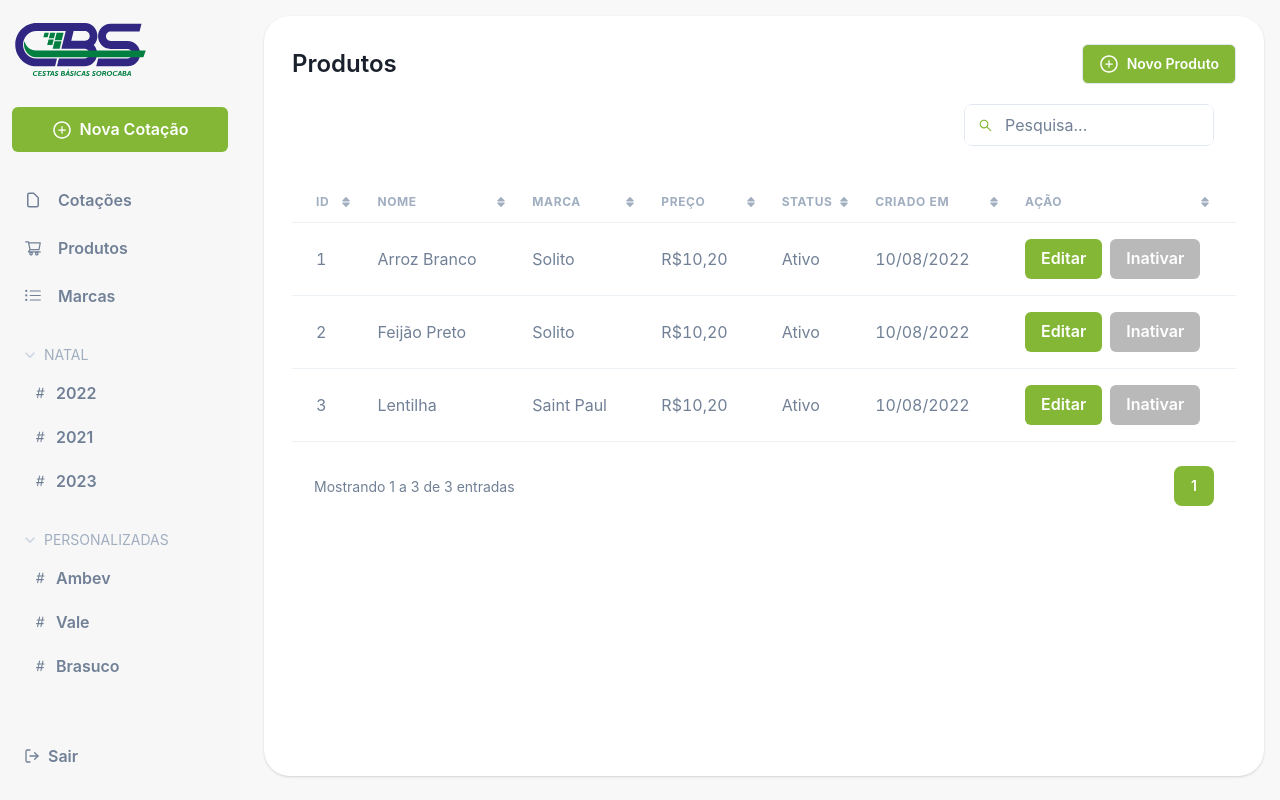
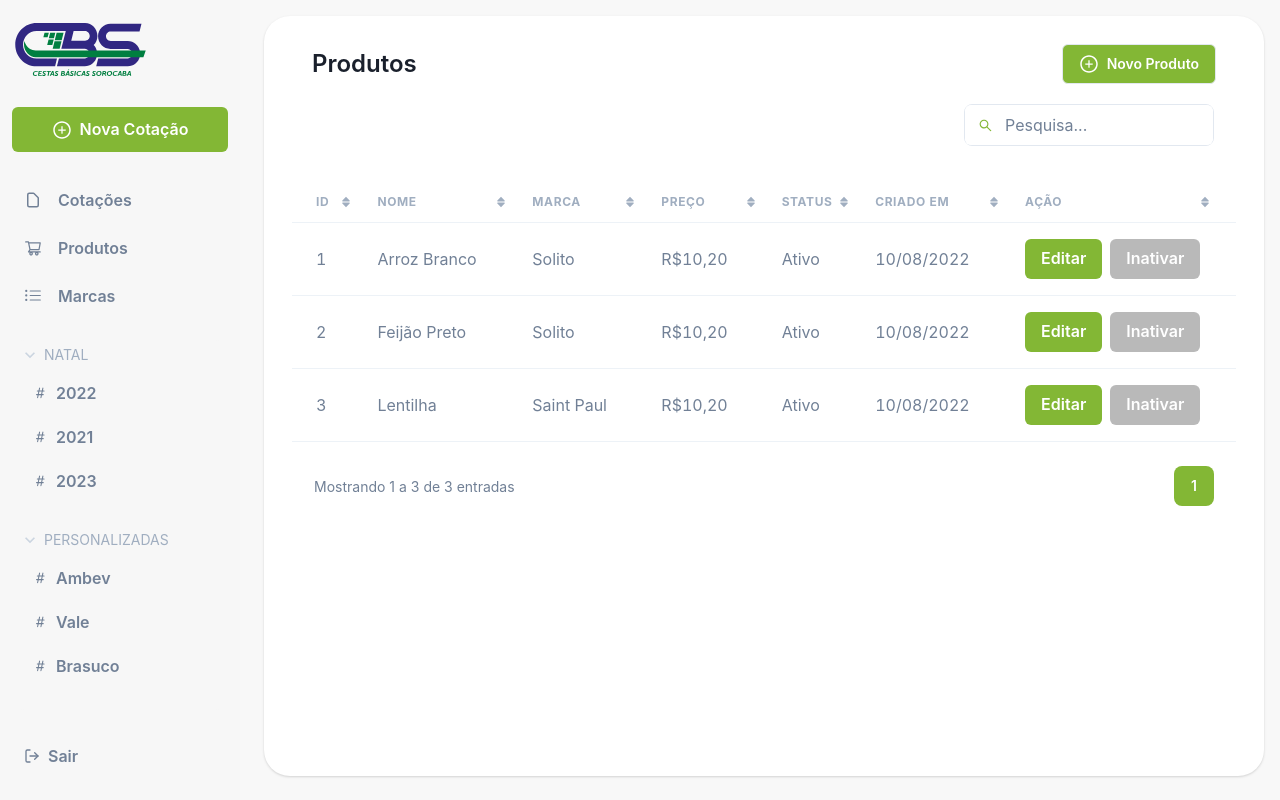
Before and after one commit to PedroMiotti/cbs-quotation-web, a React (Create React App) app: page / in a window 1280 px wide. Built offline with nearby package versions, Linux system fonts and the light colour scheme.

Commit message:
chore: aligned button

```diff
--- a/src/pages/Products/index.tsx
+++ b/src/pages/Products/index.tsx
@@ -120,6 +120,7 @@ const Products = () => {
         align="center"
         w="100%"
         mb="20px"
+        px={5}
       >
         <Text fontSize={"2xl"} fontWeight={"semibold"}>
           Produtos
```
